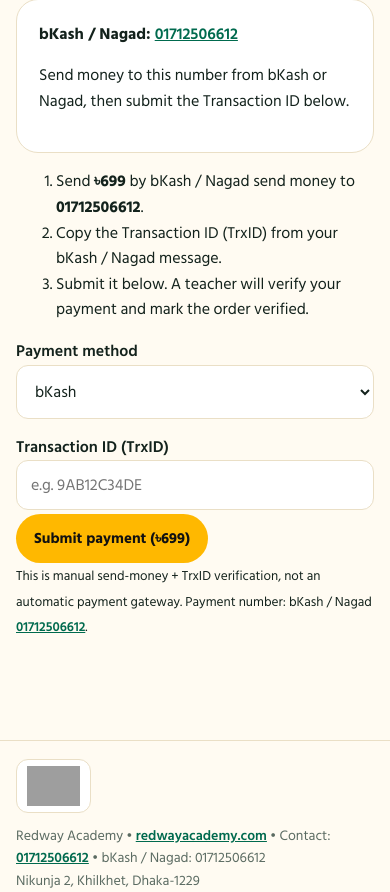
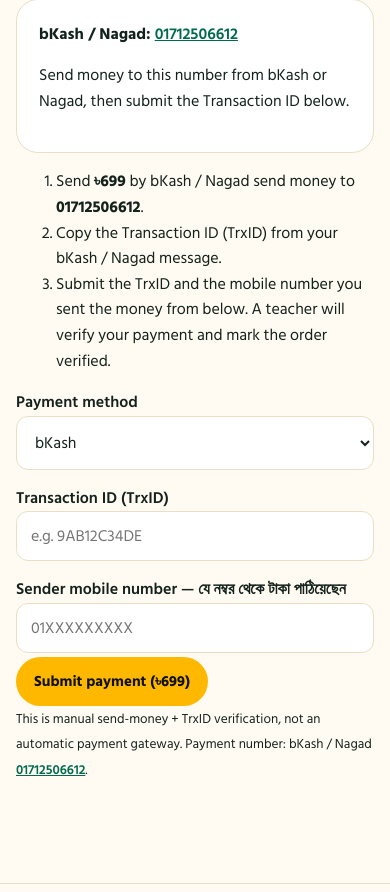
Before and after one commit to retailai/redwayacademy, a PHP site: page /buy/1 in a window 390 px wide. Shown: the part 482-1374 px from the top of the page. Run offline with PHP 8.4, Linux system fonts and the light colour scheme; the visitor is signed in with stand-in values (Sample User, id 1); data comes from the database, SQL or seed files in the repository; data that the repository does not hold is empty; grey boxes are pictures that could not be loaded.

Commit message:
Require sender mobile number on course purchase (TrxID + sender number)

```diff
--- a/includes/db.php
+++ b/includes/db.php
@@ -73,7 +73,7 @@ function init_db(PDO $pdo): void {
         "CREATE TABLE IF NOT EXISTS progress_notes (id $ai, student_phone {$vc(20)}, student_name $txt, score $int, suggestion $txt, teacher_phone {$vc(20)}, created_at $ts)",
         "CREATE TABLE IF NOT EXISTS feedback (id $ai, author_phone {$vc(20)}, author_name $txt, message $txt, created_at $ts)",
         "CREATE TABLE IF NOT EXISTS testimonials (id $ai, author_name $txt, role {$vc(20)}, class_level {$vc(20)}, message $txt, status {$vc(20)} DEFAULT 'pending', created_at $ts)",
-        "CREATE TABLE IF NOT EXISTS orders (id $ai, course_id $int, course_title $txt, student_phone {$vc(20)}, student_name $txt, method {$vc(20)}, trxid {$vc(40)}, amount_bdt $int, status {$vc(20)} DEFAULT 'pending', created_at $ts)",
+        "CREATE TABLE IF NOT EXISTS orders (id $ai, course_id $int, course_title $txt, student_phone {$vc(20)}, student_name $txt, method {$vc(20)}, trxid {$vc(40)}, sender_phone {$vc(20)}, amount_bdt $int, status {$vc(20)} DEFAULT 'pending', created_at $ts)",
         "CREATE TABLE IF NOT EXISTS retake_registrations (id $ai, student_name $txt, phone {$vc(20)}, exam {$vc(20)}, exam_year {$vc(10)}, roll_no {$vc(40)}, reg_no {$vc(40)}, result_text $txt, admit_file $txt, tabulation_file $txt, status {$vc(20)} DEFAULT 'needs_review', reasons $txt, created_at $ts)",
         "CREATE TABLE IF NOT EXISTS notifications (id $ai, recipient_phone {$vc(20)}, message $txt, kind {$vc(20)}, is_read $bool NOT NULL DEFAULT 0, created_at $ts)",
         "CREATE TABLE IF NOT EXISTS checkin_codes (id $ai, pin {$vc(10)} NOT NULL, class_level {$vc(20)}, teacher_phone {$vc(20)}, is_active $bool NOT NULL DEFAULT 1, created_at $ts)",
@@ -86,7 +86,7 @@ function init_db(PDO $pdo): void {
     foreach ($tables as $sql) $pdo->exec($sql);
 
     // Light migrations for databases created by an earlier version.
-    $cols = ['users' => ['active', 'is_super_admin'], 'courses' => ['active'], 'testimonials' => ['status']];
+    $cols = ['users' => ['active', 'is_super_admin'], 'courses' => ['active'], 'testimonials' => ['status'], 'orders' => ['sender_phone']];
     foreach ($cols as $table => $names) {
         $existing = [];
         if ($mysql) {
@@ -98,6 +98,7 @@ function init_db(PDO $pdo): void {
             if (!in_array($name, $existing, true)) {
                 $def = $name === 'status' ? "TEXT DEFAULT 'approved'" : ($mysql ? 'TINYINT(1) NOT NULL DEFAULT 1' : 'INTEGER NOT NULL DEFAULT 1');
                 if ($name === 'is_super_admin') $def = $mysql ? 'TINYINT(1) NOT NULL DEFAULT 0' : 'INTEGER NOT NULL DEFAULT 0';
+                if ($name === 'sender_phone') $def = $mysql ? 'VARCHAR(20)' : 'TEXT';
                 $pdo->exec("ALTER TABLE `$table` ADD COLUMN `$name` $def");
             }
         }
--- a/public/index.php
+++ b/public/index.php
@@ -316,11 +316,13 @@ if (preg_match('#^/buy/(\d+)$#', $path, $m)) {
     if ($method === 'POST') {
         $trxid = strtoupper(post('trxid'));
         if ($trxid === '') { flash('Please enter your bKash / Nagad Transaction ID.'); redirect('/buy/' . $course['id']); }
+        $sender_phone = digits_only(post('sender_phone'));
+        if (!preg_match('/^01\d{9}$/', $sender_phone)) { flash('Please enter the sender mobile number (11 digits starting with 01) — the bKash / Nagad number you sent the money from.'); redirect('/buy/' . $course['id']); }
         $method_pay = post('method', 'bKash');
-        run('INSERT INTO orders (course_id, course_title, student_phone, student_name, method, trxid, amount_bdt, created_at) VALUES (?,?,?,?,?,?,?,?)',
-            [$course['id'], $course['title'], $u['phone'], $u['name'], $method_pay, $trxid, $course['price_bdt'], now_str()]);
+        run('INSERT INTO orders (course_id, course_title, student_phone, student_name, method, trxid, sender_phone, amount_bdt, created_at) VALUES (?,?,?,?,?,?,?,?,?)',
+            [$course['id'], $course['title'], $u['phone'], $u['name'], $method_pay, $trxid, $sender_phone, $course['price_bdt'], now_str()]);
         foreach (q("SELECT phone FROM users WHERE role='teacher'") as $t) {
-            notify($t['phone'], "New $method_pay payment to verify: {$course['title']}, TrxID $trxid, ৳{$course['price_bdt']}.", 'payment');
+            notify($t['phone'], "New $method_pay payment to verify: {$course['title']}, TrxID $trxid, sender $sender_phone, ৳{$course['price_bdt']}.", 'payment');
         }
         flash('Order submitted! A teacher will verify your payment soon.');
         redirect('/dashboard');
--- a/templates/admin/dashboard.php
+++ b/templates/admin/dashboard.php
@@ -18,7 +18,7 @@
 </div>
 <section aria-labelledby="recent-orders">
   <h2 id="recent-orders">Recent orders</h2>
-  <?php foreach ($recent_orders as $o): ?><div class="card"><p><?= e($o['course_title']) ?> — <?= e($o['student_name']) ?> — <?= e($o['method']) ?> <?= e($o['trxid']) ?> — <span class="badge"><?= e($o['status']) ?></span></p></div><?php endforeach; ?>
+  <?php foreach ($recent_orders as $o): ?><div class="card"><p><?= e($o['course_title']) ?> — <?= e($o['student_name']) ?> — <?= e($o['method']) ?> <?= e($o['trxid']) ?> — sender <?= e($o['sender_phone'] ?? '') ?> — <span class="badge"><?= e($o['status']) ?></span></p></div><?php endforeach; ?>
 </section>
 <section aria-labelledby="recent-retakes">
   <h2 id="recent-retakes">Recent retakes</h2>
--- a/templates/admin/orders.php
+++ b/templates/admin/orders.php
@@ -1,10 +1,10 @@
 <h1>Admin — Orders (bKash / Nagad)</h1>
 <p><a href="/admin">← Admin Panel</a></p>
 <p>Filter: <a href="/admin/orders">All</a> | <a href="/admin/orders?status=pending">Pending</a> | <a href="/admin/orders?status=verified">Verified</a> | <a href="/admin/orders?status=rejected">Rejected</a> — showing: <strong><?= e($status) ?></strong></p>
-<table class="admintable"><tr><th>ID</th><th>Course</th><th>Student</th><th>Method</th><th>TrxID</th><th>Amount</th><th>Status</th><th>Actions</th></tr>
+<table class="admintable"><tr><th>ID</th><th>Course</th><th>Student</th><th>Method</th><th>TrxID</th><th>Sender number</th><th>Amount</th><th>Status</th><th>Actions</th></tr>
 <?php foreach ($orders as $o): ?><tr>
 <td><?= (int)$o['id'] ?></td><td><?= e($o['course_title']) ?></td><td><?= e($o['student_name']) ?> (<?= e($o['student_phone']) ?>)</td>
-<td><?= e($o['method']) ?></td><td><?= e($o['trxid']) ?></td><td>৳<?= (int)$o['amount_bdt'] ?></td><td><?= e($o['status']) ?></td>
+<td><?= e($o['method']) ?></td><td><?= e($o['trxid']) ?></td><td><?= e($o['sender_phone'] ?? '') ?></td><td>৳<?= (int)$o['amount_bdt'] ?></td><td><?= e($o['status']) ?></td>
 <td>
 <form class="inline" method="post" action="/admin/orders/<?= (int)$o['id'] ?>/verify"><input type="hidden" name="csrf_token" value="<?= e($csrf_token) ?>"><input type="hidden" name="status" value="verified"><button class="btn green" type="submit">Verify</button></form>
 <form class="inline" method="post" action="/admin/orders/<?= (int)$o['id'] ?>/verify"><input type="hidden" name="csrf_token" value="<?= e($csrf_token) ?>"><input type="hidden" name="status" value="rejected"><button class="btn red" type="submit">Reject</button></form>
--- a/templates/buy.php
+++ b/templates/buy.php
@@ -8,12 +8,13 @@
 <ol>
   <li>Send <strong>৳<?= (int)$course['price_bdt'] ?></strong> by bKash / Nagad send money to <strong><?= CONTACT_PHONE ?></strong>.</li>
   <li>Copy the Transaction ID (TrxID) from your bKash / Nagad message.</li>
-  <li>Submit it below. A teacher will verify your payment and mark the order verified.</li>
+  <li>Submit the TrxID and the mobile number you sent the money from below. A teacher will verify your payment and mark the order verified.</li>
 </ol>
 <form method="post" action="/buy/<?= (int)$course['id'] ?>">
   <input type="hidden" name="csrf_token" value="<?= e($csrf_token) ?>">
   <label>Payment method <select name="method"><option>bKash</option><option>Nagad</option></select></label>
   <label>Transaction ID (TrxID) <input name="trxid" required placeholder="e.g. 9AB12C34DE"></label>
+  <label>Sender mobile number — যে নম্বর থেকে টাকা পাঠিয়েছেন <input name="sender_phone" type="tel" inputmode="numeric" required pattern="01[0-9]{9}" maxlength="11" placeholder="01XXXXXXXXX"></label>
   <button class="btn yellow" type="submit">Submit payment (৳<?= (int)$course['price_bdt'] ?>)</button>
 </form>
 <p><small>This is manual send-money + TrxID verification, not an automatic payment gateway. Payment number: bKash / Nagad <a href="tel:<?= CONTACT_PHONE ?>"><?= CONTACT_PHONE ?></a>.</small></p>
--- a/templates/dashboard.php
+++ b/templates/dashboard.php
@@ -18,7 +18,7 @@
     <div class="card stat-card"><p class="stat-value"><?= count($submissions ?? []) ?></p><p class="stat-label">Homework submissions</p></div>
   </div>
   <h3>Recent orders</h3>
-  <?php foreach (array_slice($orders ?? [], 0, 5) as $o): ?><div class="card"><p><strong><?= e($o['course_title']) ?></strong> — <?= e($o['student_name']) ?> (<?= e($o['method']) ?>, TrxID <?= e($o['trxid']) ?>, ৳<?= (int)$o['amount_bdt'] ?>) — <span class="badge"><?= e($o['status']) ?></span></p></div><?php endforeach; ?>
+  <?php foreach (array_slice($orders ?? [], 0, 5) as $o): ?><div class="card"><p><strong><?= e($o['course_title']) ?></strong> — <?= e($o['student_name']) ?> (<?= e($o['method']) ?>, TrxID <?= e($o['trxid']) ?>, sender <?= e($o['sender_phone'] ?? '') ?>, ৳<?= (int)$o['amount_bdt'] ?>) — <span class="badge"><?= e($o['status']) ?></span></p></div><?php endforeach; ?>
   <h3>Recent retake registrations</h3>
   <?php foreach (array_slice($retakes ?? [], 0, 5) as $r): ?><div class="card"><p><strong><?= e($r['student_name']) ?></strong> — <?= e($r['exam']) ?> <?= e($r['exam_year']) ?> — <span class="badge"><?= e($r['status']) ?></span></p></div><?php endforeach; ?>
   <h3>Recent homework submissions</h3>
@@ -39,7 +39,7 @@
 </section>
 <section aria-labelledby="my-orders">
   <h2 id="my-orders">My orders</h2>
-  <?php foreach ($orders ?? [] as $o): ?><div class="card"><p><strong><?= e($o['course_title']) ?></strong> — <?= e($o['method']) ?>, TrxID <?= e($o['trxid']) ?> — <span class="badge"><?= e($o['status']) ?></span></p></div><?php endforeach; ?>
+  <?php foreach ($orders ?? [] as $o): ?><div class="card"><p><strong><?= e($o['course_title']) ?></strong> — <?= e($o['method']) ?>, TrxID <?= e($o['trxid']) ?>, sender <?= e($o['sender_phone'] ?? '') ?> — <span class="badge"><?= e($o['status']) ?></span></p></div><?php endforeach; ?>
   <?php if (empty($orders ?? [])): ?><p>No orders yet. <a href="/courses">Browse courses</a>.</p><?php endif; ?>
 </section>
 <?php if ($user['role'] === 'parent'): ?>
```
